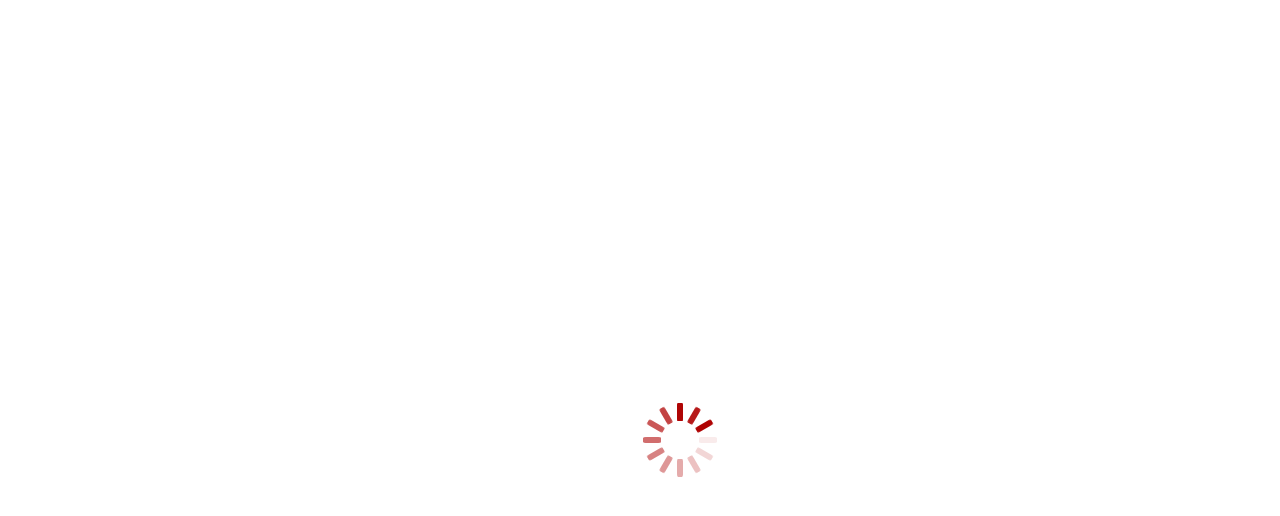
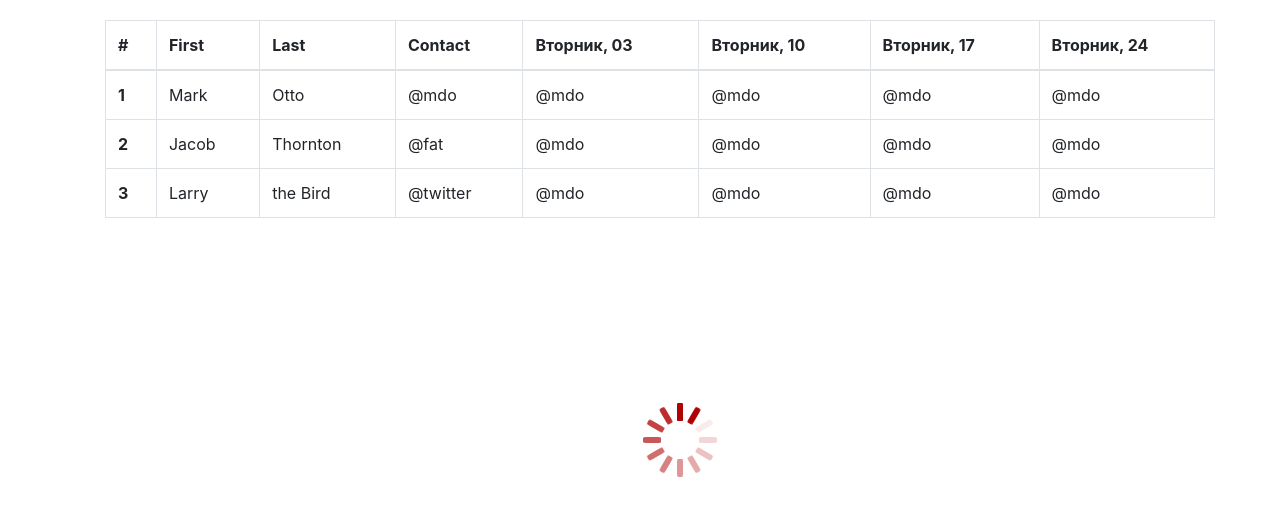
Before and after one commit to Zhuk1305/journal, a React (Create React App) app: page / in a window 1280 px wide. Shown: the top 516 px of the page. Built offline with nearby package versions, Linux system fonts and the light colour scheme.

Commit message:
create structure table

```diff
--- a/src/App.js
+++ b/src/App.js
@@ -1,6 +1,6 @@
 import React,{Component} from 'react';
 import Loader from './component/Loader/Loader';
-
+import Table from './component/Table/Table';
 class App extends Component {
 
 	render() {
@@ -8,6 +8,7 @@
    		<div className="container">
 
 				<Loader />
+				<Table />
   		</div>
  		);
 	}
--- /dev/null
+++ b/src/component/Table/Table.css
@@ -0,0 +1,3 @@
+.table {
+	margin: 20px;
+}
--- /dev/null
+++ b/src/component/Table/Table.js
@@ -0,0 +1,50 @@
+import React from 'react';
+import './Table.css';
+
+export default () =>
+<table class="table table-bordered">
+  <thead>
+    <tr>
+      <th scope="col">#</th>
+      <th scope="col">First</th>
+      <th scope="col">Last</th>
+      <th scope="col">Contact</th>
+      <th scope="col">Вторник, 03</th>
+      <th scope="col">Вторник, 10</th>
+      <th scope="col">Вторник, 17</th>
+      <th scope="col">Вторник, 24</th>
+    </tr>
+  </thead>
+  <tbody>
+    <tr>
+      <th scope="row">1</th>
+      <td>Mark</td>
+      <td>Otto</td>
+      <td>@mdo</td>
+			<td>@mdo</td>
+			<td>@mdo</td>
+			<td>@mdo</td>
+			<td>@mdo</td>
+    </tr>
+    <tr>
+      <th scope="row">2</th>
+      <td>Jacob</td>
+      <td>Thornton</td>
+      <td>@fat</td>
+			<td>@mdo</td>
+			<td>@mdo</td>
+			<td>@mdo</td>
+			<td>@mdo</td>
+    </tr>
+    <tr>
+      <th scope="row">3</th>
+      <td>Larry</td>
+      <td>the Bird</td>
+      <td>@twitter</td>
+			<td>@mdo</td>
+			<td>@mdo</td>
+			<td>@mdo</td>
+			<td>@mdo</td>
+    </tr>
+  </tbody>
+</table>
```
